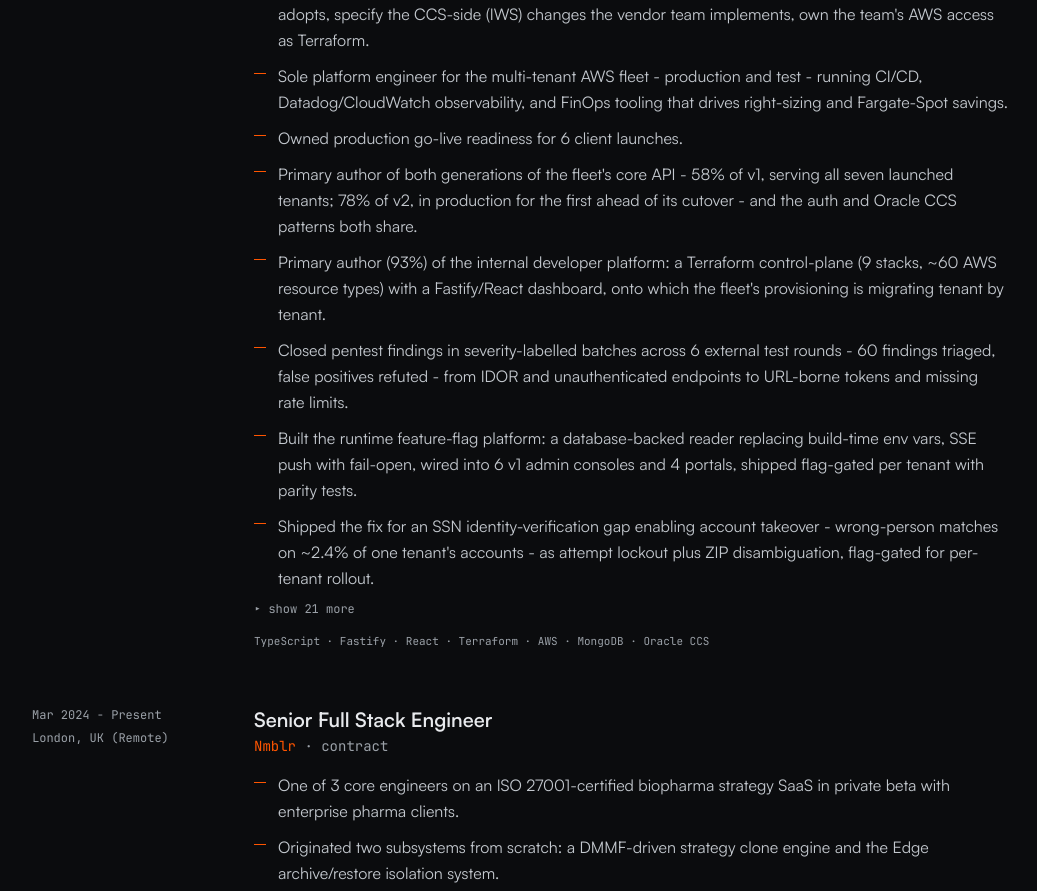
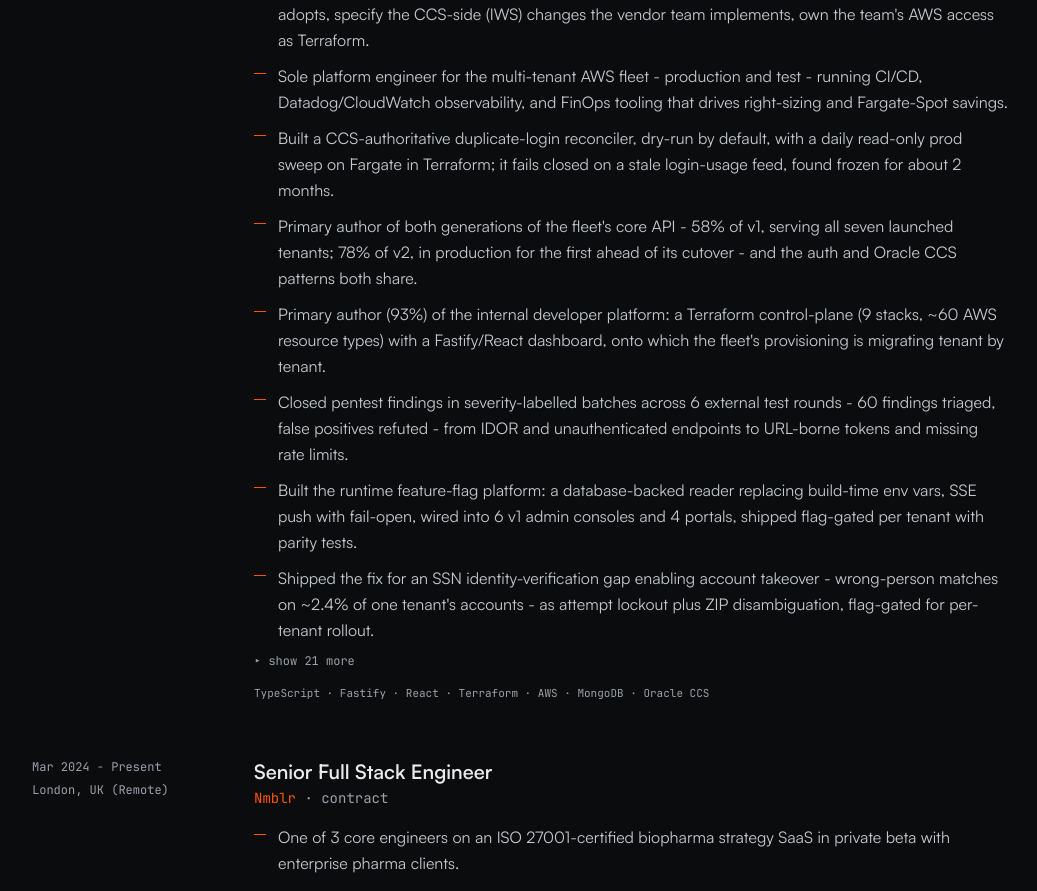
Before and after one commit to bpabatao/bpabatao.github.io, a Next.js app: page / in a window 1280 px wide. Shown: the part 2769-3660 px from the top of the page, without its empty margins (120-1157 px from the left). Built offline with nearby package versions, Linux system fonts and the light colour scheme.

Commit message:
Content: promote duplicate-login reconciler into the visible eight

```diff
--- a/src/data/content.ts
+++ b/src/data/content.ts
@@ -116,15 +116,15 @@ export const currentJobs: Job[] = [
     receipts: [
       "De-facto technical lead of a 5-engineer team, reporting to the COO/CEO: set the standards the fleet adopts, specify the CCS-side (IWS) changes the vendor team implements, own the team's AWS access as Terraform.",
       "Sole platform engineer for the multi-tenant AWS fleet - production and test - running CI/CD, Datadog/CloudWatch observability, and FinOps tooling that drives right-sizing and Fargate-Spot savings.",
-      "Owned production go-live readiness for 6 client launches.",
+      "Built a CCS-authoritative duplicate-login reconciler, dry-run by default, with a daily read-only prod sweep on Fargate in Terraform; it fails closed on a stale login-usage feed, found frozen for about 2 months.",
       "Primary author of both generations of the fleet's core API - 58% of v1, serving all seven launched tenants; 78% of v2, in production for the first ahead of its cutover - and the auth and Oracle CCS patterns both share.",
       "Primary author (93%) of the internal developer platform: a Terraform control-plane (9 stacks, ~60 AWS resource types) with a Fastify/React dashboard, onto which the fleet's provisioning is migrating tenant by tenant.",
       "Closed pentest findings in severity-labelled batches across 6 external test rounds - 60 findings triaged, false positives refuted - from IDOR and unauthenticated endpoints to URL-borne tokens and missing rate limits.",
       "Built the runtime feature-flag platform: a database-backed reader replacing build-time env vars, SSE push with fail-open, wired into 6 v1 admin consoles and 4 portals, shipped flag-gated per tenant with parity tests.",
       "Shipped the fix for an SSN identity-verification gap enabling account takeover - wrong-person matches on ~2.4% of one tenant's accounts - as attempt lockout plus ZIP disambiguation, flag-gated for per-tenant rollout.",
+      "Owned production go-live readiness for 6 client launches.",
       "Staged the IC-sync rollout via prod shadow mode: read-only checks flagged 3 of 26 planned password pushes on accounts with no live service; verification found 8 test-tier pushes that did not fix sign-on; guards added.",
       "Hardened unauthenticated v2 endpoints - lockout, OTP send cap and per-account limit on Stop Service verification, length caps on outage, contact and donation forms - and cleared 2 high/critical Snyk findings.",
-      "Built a CCS-authoritative duplicate-login reconciler, dry-run by default, with a daily read-only prod sweep on Fargate in Terraform; it fails closed on a stale login-usage feed, found frozen for about 2 months.",
       "Fixed an account-takeover path in email-change: the code went to the current address, not the target, never checked for an existing login - codes now go to the new address, and the taken-address check leaks nothing.",
       "Hardened session auth on the AWS-write platform dashboard: sessions never expired (a 64-char bearer token, oldest one 123 days), added a 5-hour idle TTL, and stopped accepting the session token from the query string.",
       "Fixed a CSV formula-injection hole (CWE-1236) in the admin history export, where client-sourced cells beginning = + - @ executed on open in Excel or Sheets - routed it and 8 ops-script exports through one safe escaper.",
```
Also changed, not shown: linkedin/about.txt, linkedin/experience-hth.txt.
